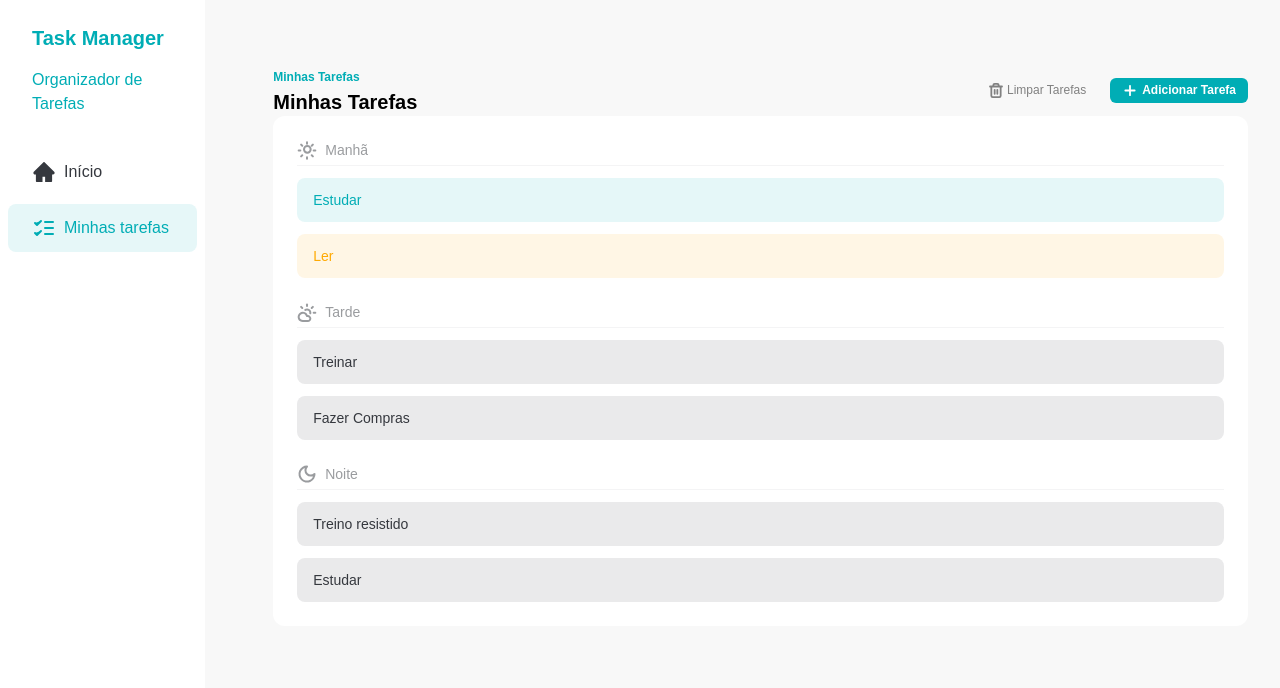
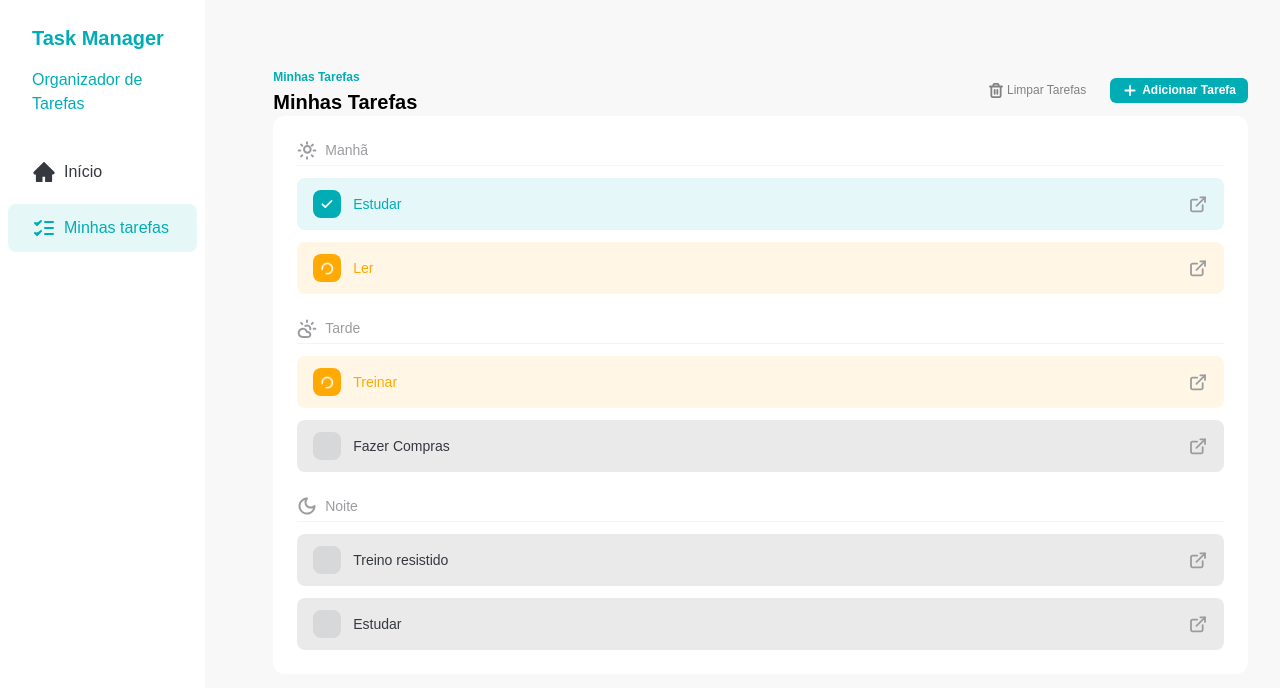
Before and after one commit to joaovpzdev/fsc-task-manager, a React (Vite) app: page / in a window 1280 px wide. Shown: the top 688 px of the page. Built offline with nearby package versions, Linux system fonts and the light colour scheme; a web font is replaced by a local one.

Commit message:
feat: add dynamics features in the Task's checkbox

```diff
--- a/src/components/TaskItem.jsx
+++ b/src/components/TaskItem.jsx
@@ -1,17 +1,36 @@
+import CheckIcon from "./assets/fonts/icons/check.svg?react"
+import LoaderIcon from "./assets/fonts/icons/loader.svg?react"
+import DetailsIcon from "./assets/fonts/icons/details.svg?react"
+
 const TaskItem = ({task}) =>{
     const getStatusClasses = () => {
         if (task.status === "done") {
-            return "bg-[#00ADB5] bg-opacity-10 text-[#00ADB5]"
+            return "bg-[#00ADB5] text-[#00ADB5]"
         }
         if (task.status === "in_progress") {
-            return "bg-[#FFAA04] bg-opacity-10 text-[#FFAA04]"
+            return "bg-[#FFAA04] text-[#FFAA04]"
         }
         if (task.status === "undone") {
             return "bg-[#35383E] bg-opacity-10 text-[#35383E]"
         }
     }
-    return (<div className={`flex items-center gap-2 px-4 py-3 rounded-lg text-sm ${getStatusClasses()}`}>
-        {task.title}
+    return (<div className={`flex items-center justify-between bg-opacity-10 gap-2 px-4 py-3 rounded-lg text-sm ${getStatusClasses()}`}>
+
+        <div className="flex items-center gap-3">
+            <label className={`relative flex h-7 w-7 cursor-pointer items-center justify-center rounded-lg ${getStatusClasses()}`}>
+                <input
+                type="checkbox"
+                checked={task.status === "done"}
+                className="absolute h-full w-full cursor-pointer opacity-0">
+                </input>
+                    {task.status === "done" && <CheckIcon />}
+                    {task.status === "in_progress" && <LoaderIcon className="animate-spin text-white" />}
+            </label>
+            {task.title}
+        </div>
+        <a href="#" className="transition hover:opacity-75">
+            <DetailsIcon />
+        </a>
     </div>
 
     )
--- a/src/components/constants/tasks.js
+++ b/src/components/constants/tasks.js
@@ -20,7 +20,7 @@
             title: "Treinar",
             description: "Treino de bouldering",
             time: "afternoon",
-            status: "undone",
+            status: "in_progress",
         },
         {
             id: 4,
```
